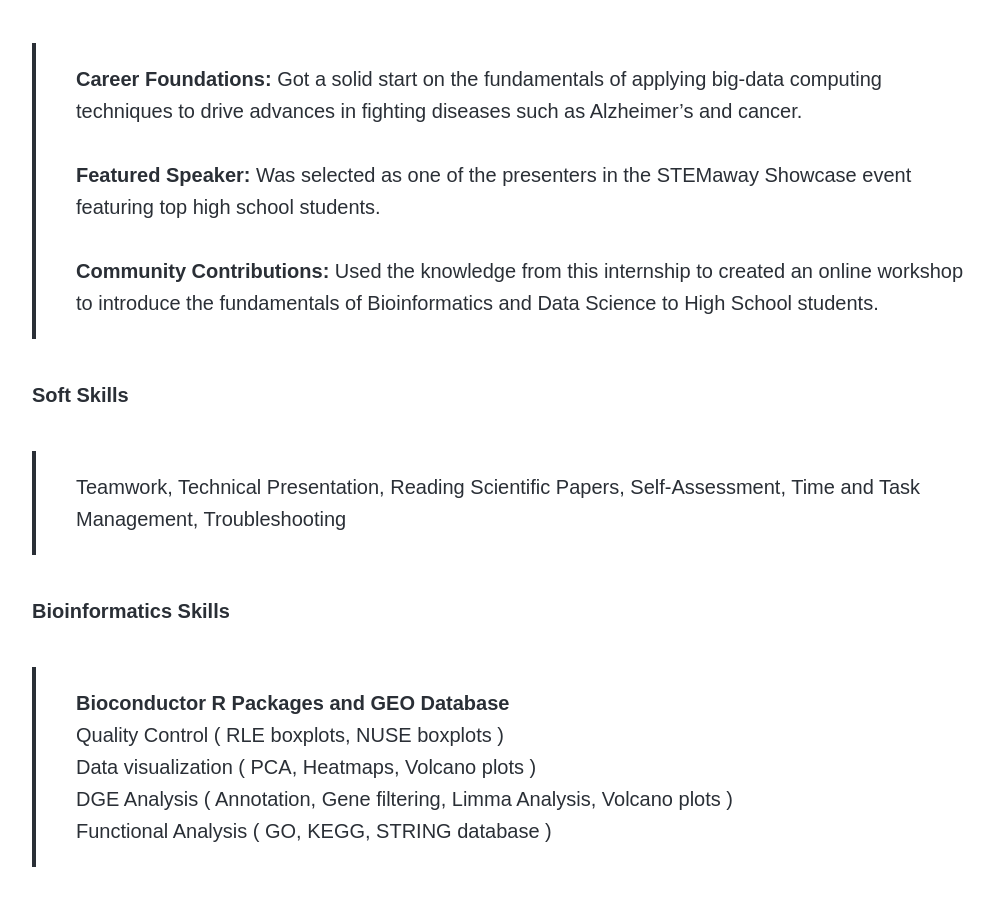
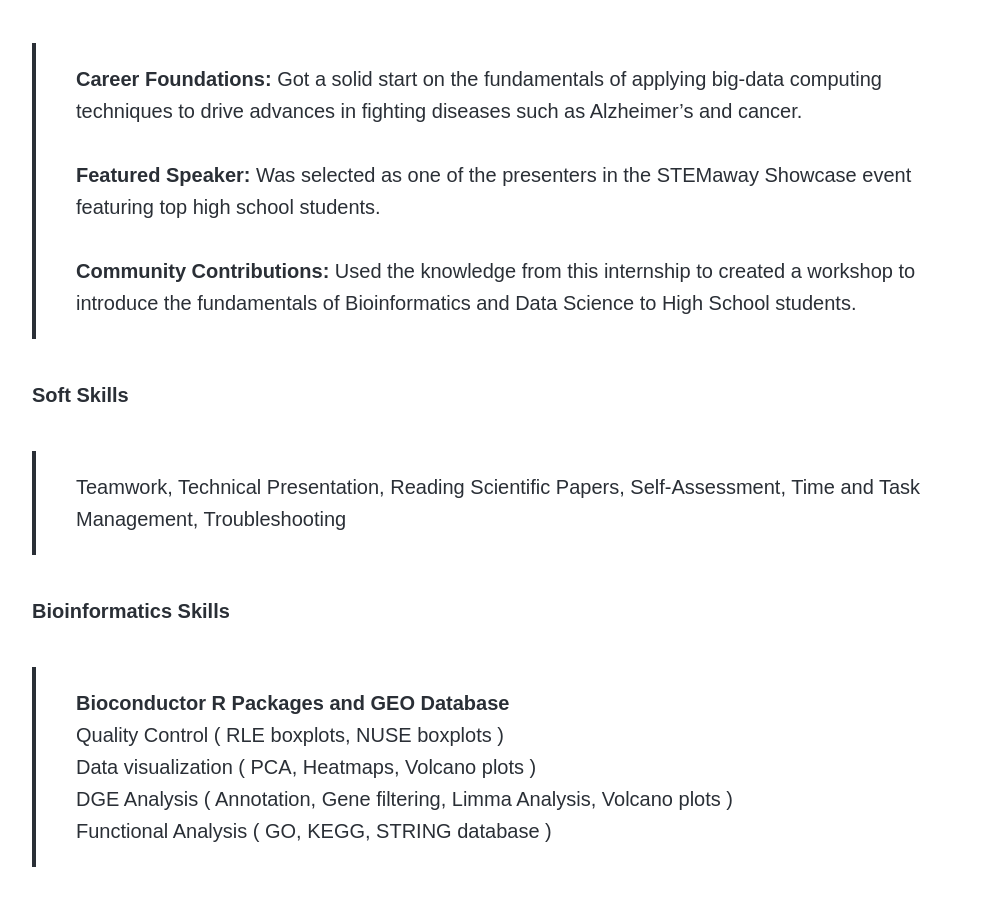
Before and after one commit to disha-22/disha-22.github.io, a Jekyll site: the page built from _projects/bio.md, in a window 1280 px wide and 900 px high, scrolled down 1481 px. Shown: the whole window, without its empty margins (138-1132 px from the left). Built offline with Jekyll 4.4.1, drawn with Linux system fonts in a browser that asks for light colours; nearby versions of some CDN libraries; some web fonts are replaced.

Commit message:
Update bio.md

```diff
--- a/_projects/bio.md
+++ b/_projects/bio.md
@@ -17,7 +17,7 @@ This was an extremely challenging project that helped me get an understanding of
 <h6> Highlights </h6>
 > <b>Career Foundations:</b> Got a solid start on the fundamentals of applying big-data computing techniques to drive advances in fighting diseases such as Alzheimer's and cancer.
 <br><br> <b>Featured Speaker:</b> Was selected as one of the presenters in the STEMaway Showcase event featuring top high school students.
-<br><br> <b>Community Contributions:</b> Used the knowledge from this internship to created an online workshop to introduce the fundamentals of Bioinformatics and Data Science to High School students.
+<br><br> <b>Community Contributions:</b> Used the knowledge from this internship to created a workshop to introduce the fundamentals of Bioinformatics and Data Science to High School students.
 
 <h6> Soft Skills </h6>
 > Teamwork, Technical Presentation, Reading Scientific Papers, Self-Assessment, Time and Task Management, Troubleshooting
```
